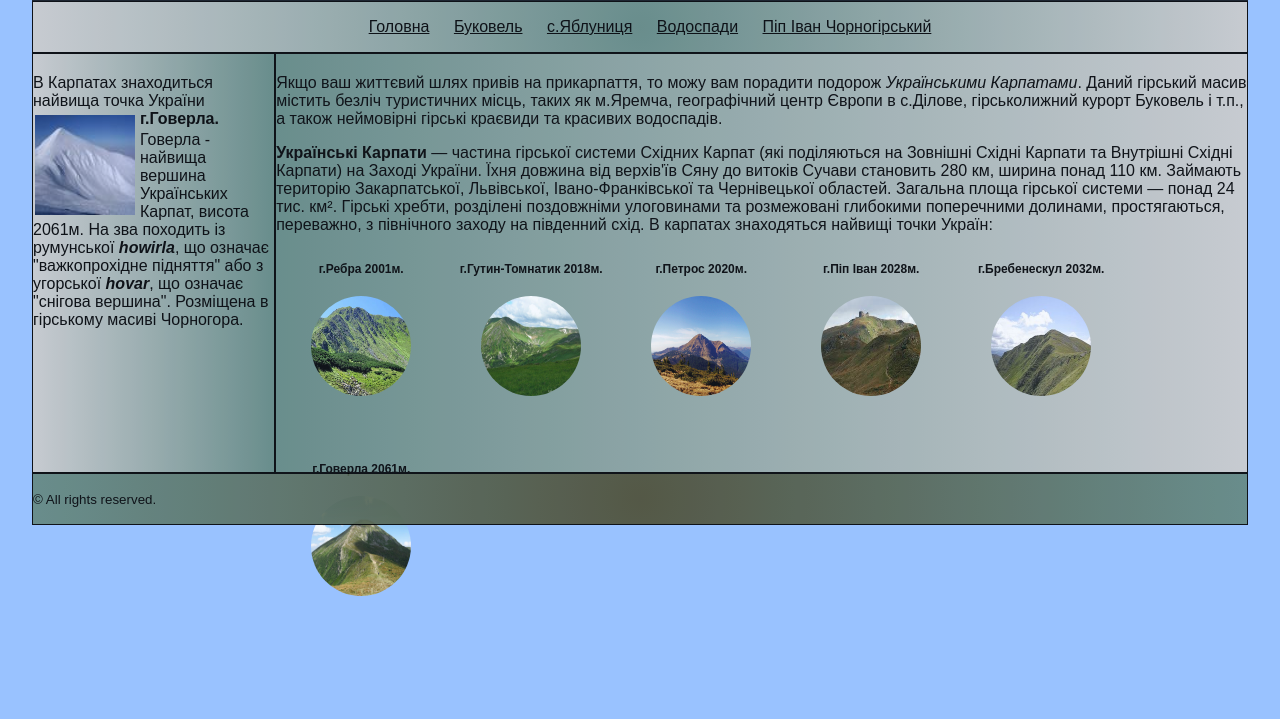
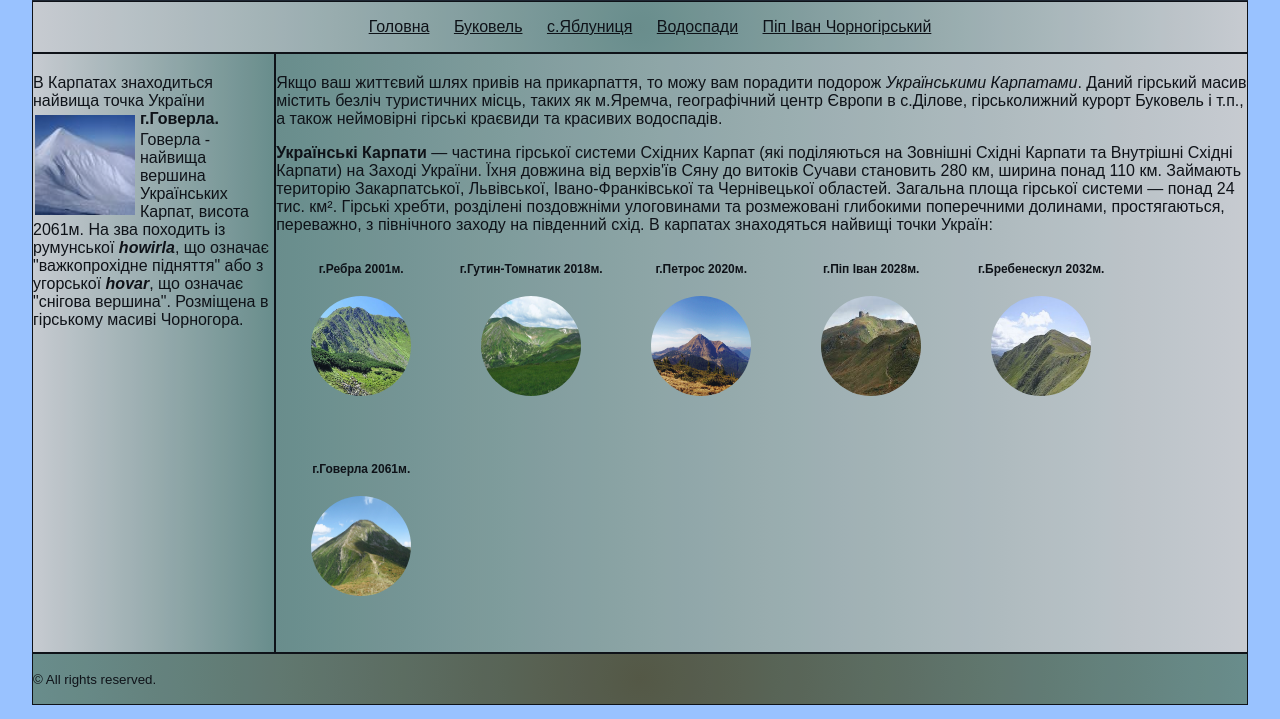
Before and after one commit to WEB-UI-TEAM-B/travel, a plain HTML site: page index.html in a window 1280 px wide. Shown: the part 81-800 px from the top of the page. Drawn offline with Linux system fonts and the light colour scheme.

Commit message:
Змінив висоту блоків
Змінив висоту блоків

```diff
--- a/css/style.css
+++ b/css/style.css
@@ -47,7 +47,7 @@ nav {
 .info {
 	float: left;
 	width: 20%;
-	height: 70%;
+	height: 100%;
 	background-color: #cccccc;
 	opacity: 0.9;
 	background: linear-gradient(to left, #648880, #cccccc);
@@ -55,7 +55,7 @@ nav {
 .sector {
 	float: right;
 	width: 80%;
-	height: 70%;
+	height: 100%;
 	background: linear-gradient(to right, #648880, #cccccc);
 	opacity: 0.9;
 }
```
